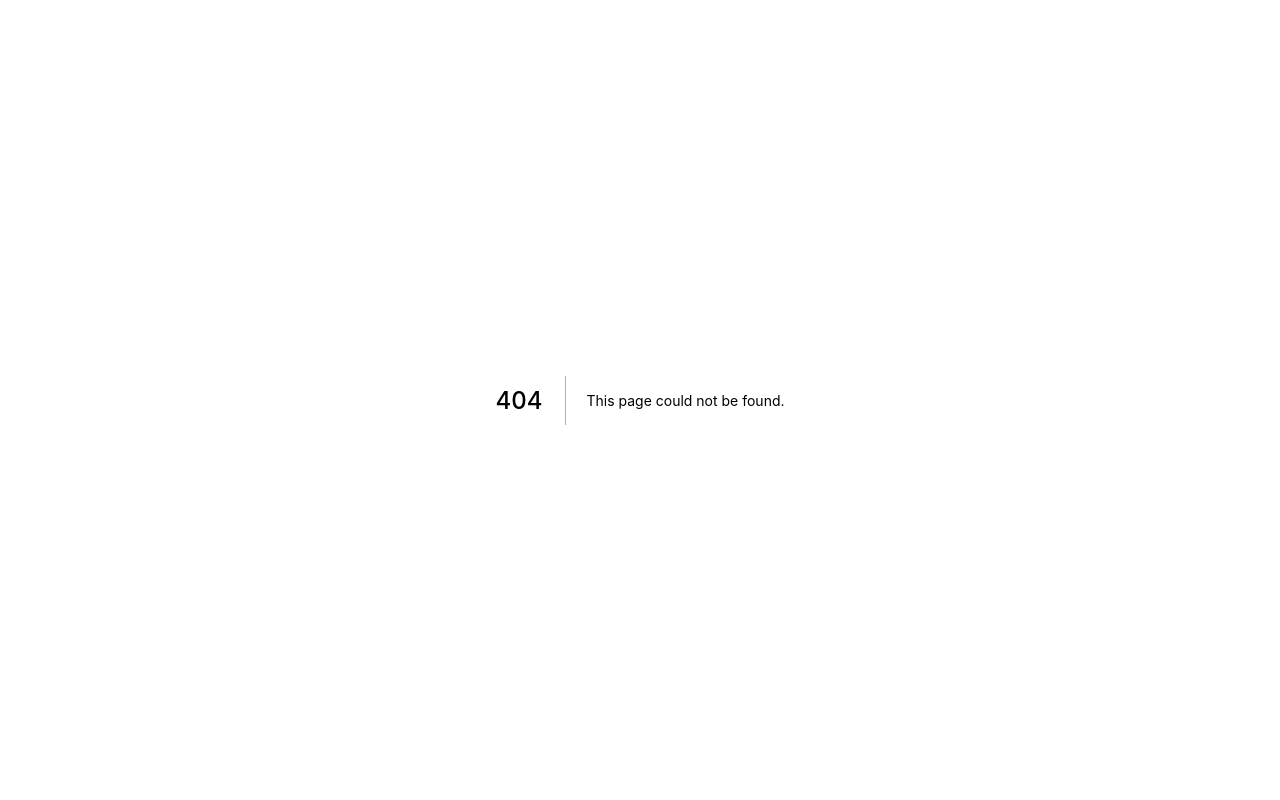
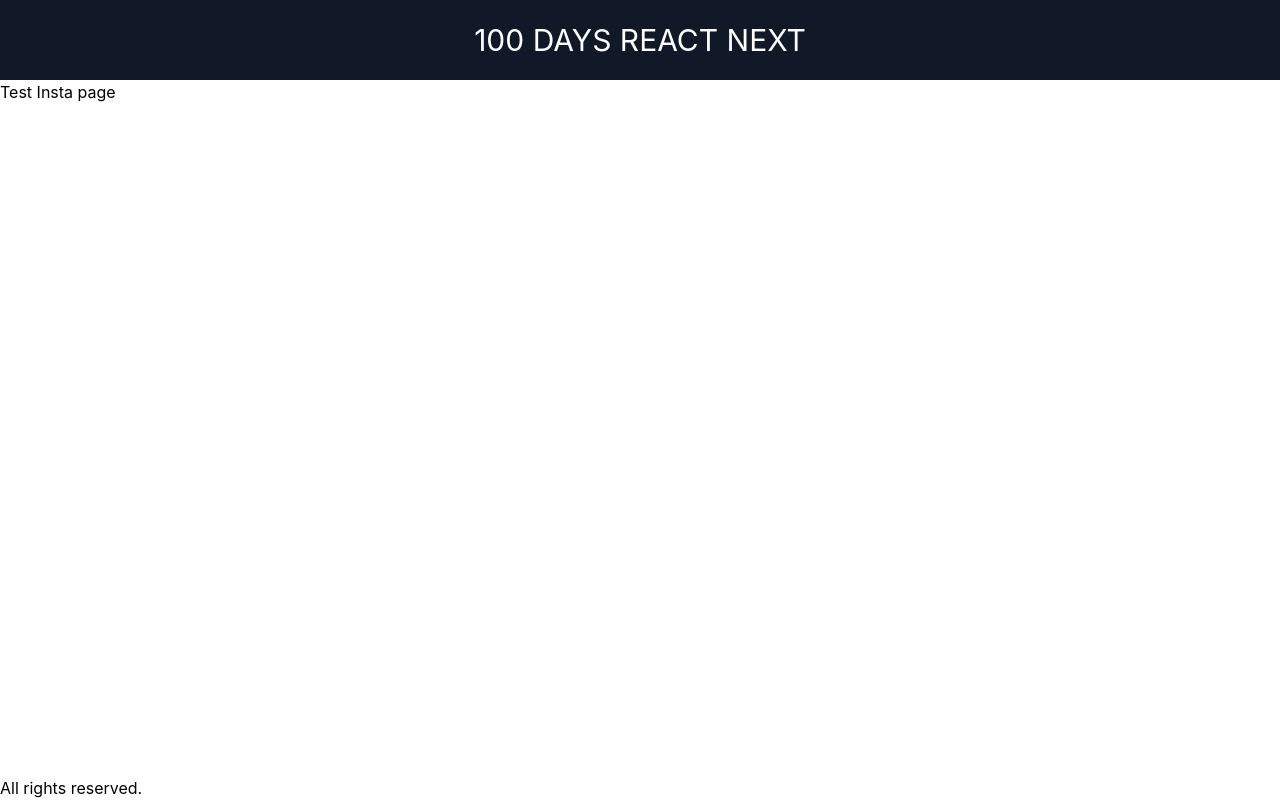
Before and after one commit to ichikareman2/study-reactjs-nextjs, a Next.js app: page /insta in a window 1280 px wide. Before the commit this address had no page. Built offline with nearby package versions, Linux system fonts and the light colour scheme.

Commit message:
initial layout

```diff
--- /dev/null
+++ b/components/Footer.tsx
@@ -0,0 +1,7 @@
+export default function Footer() {
+  return (
+    <div className="flex">
+      All rights reserved.
+    </div>
+  )
+}
--- /dev/null
+++ b/components/Layout.tsx
@@ -0,0 +1,24 @@
+import Footer from './Footer';
+import Nav from './Nav';
+
+export default function Layout({
+  children,
+  home
+}: {
+  children: React.ReactNode
+  home?: boolean
+}) {
+  return (
+    <div className='min-h-screen flex flex-col'>
+      <nav className='grow-0 shrink-0'>
+        <Nav></Nav>
+      </nav>
+      <main className='grow shrink-0'>
+        {children}
+      </main>
+      <footer className='grow-0 shrink-0'>
+        <Footer></Footer>
+      </footer>
+    </div>
+  )
+}
--- /dev/null
+++ b/components/Nav.tsx
@@ -0,0 +1,17 @@
+import Link from 'next/link';
+
+export default function Nav() {
+  return (
+    <div className=''>
+      <ul className='h-20 list-none flex justify-center bg-gray-900 text-white'>
+        <li className='text-3xl flex items-center'>
+          <Link href="/" passHref>
+            <a className='uppercase'>
+              100 days react next
+            </a>
+          </Link>
+        </li>
+      </ul>
+    </div>
+  )
+}
--- a/pages/index.tsx
+++ b/pages/index.tsx
@@ -1,71 +1,16 @@
 import type { NextPage } from 'next'
 import Head from 'next/head'
 import Image from 'next/image'
+import Link from 'next/link'
+import Layout from '../components/Layout'
 import styles from '../styles/Home.module.css'
 
 const Home: NextPage = () => {
   return (
-    <div className={styles.container}>
-      <Head>
-        <title>Create Next App</title>
-        <meta name="description" content="Generated by create next app" />
-        <link rel="icon" href="/favicon.ico" />
-      </Head>
-
-      <main className={styles.main}>
-        <h1 className={`${styles.title} text-slate-300`}>
-          Welcome to <a href="https://nextjs.org">Next.js!</a>
-        </h1>
-
-        <p className={styles.description}>
-          Get started by editing{' '}
-          <code className={styles.code}>pages/index.tsx</code>
-        </p>
-
-        <div className={styles.grid}>
-          <a href="https://nextjs.org/docs" className={styles.card}>
-            <h2>Documentation &rarr;</h2>
-            <p>Find in-depth information about Next.js features and API.</p>
-          </a>
-
-          <a href="https://nextjs.org/learn" className={styles.card}>
-            <h2>Learn &rarr;</h2>
-            <p>Learn about Next.js in an interactive course with quizzes!</p>
-          </a>
-
-          <a
-            href="https://github.com/vercel/next.js/tree/canary/examples"
-            className={styles.card}
-          >
-            <h2>Examples &rarr;</h2>
-            <p>Discover and deploy boilerplate example Next.js projects.</p>
-          </a>
-
-          <a
-            href="https://vercel.com/new?utm_source=create-next-app&utm_medium=default-template&utm_campaign=create-next-app"
-            className={styles.card}
-          >
-            <h2>Deploy &rarr;</h2>
-            <p>
-              Instantly deploy your Next.js site to a public URL with Vercel.
-            </p>
-          </a>
-        </div>
-      </main>
-
-      <footer className={styles.footer}>
-        <a
-          href="https://vercel.com?utm_source=create-next-app&utm_medium=default-template&utm_campaign=create-next-app"
-          target="_blank"
-          rel="noopener noreferrer"
-        >
-          Powered by{' '}
-          <span className={styles.logo}>
-            <Image src="/vercel.svg" alt="Vercel Logo" width={72} height={16} />
-          </span>
-        </a>
-      </footer>
-    </div>
+    <Layout>
+      test
+      <Link href={'./insta'}>Insta</Link>
+    </Layout>
   )
 }
 
--- /dev/null
+++ b/pages/insta/index.tsx
@@ -0,0 +1,9 @@
+import Layout from '../../components/Layout'
+
+export default function Insta() {
+  return (
+    <Layout >
+      Test Insta page
+    </Layout>
+  )
+}
```
